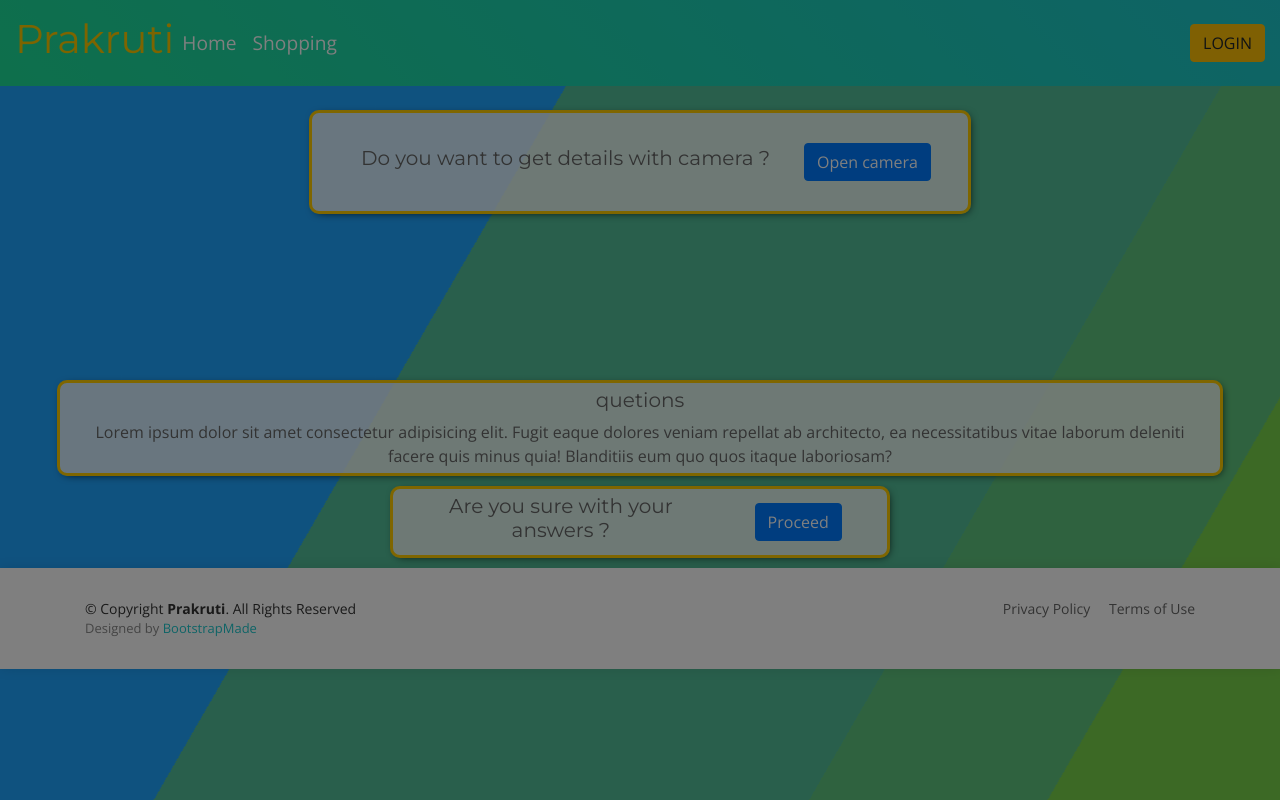
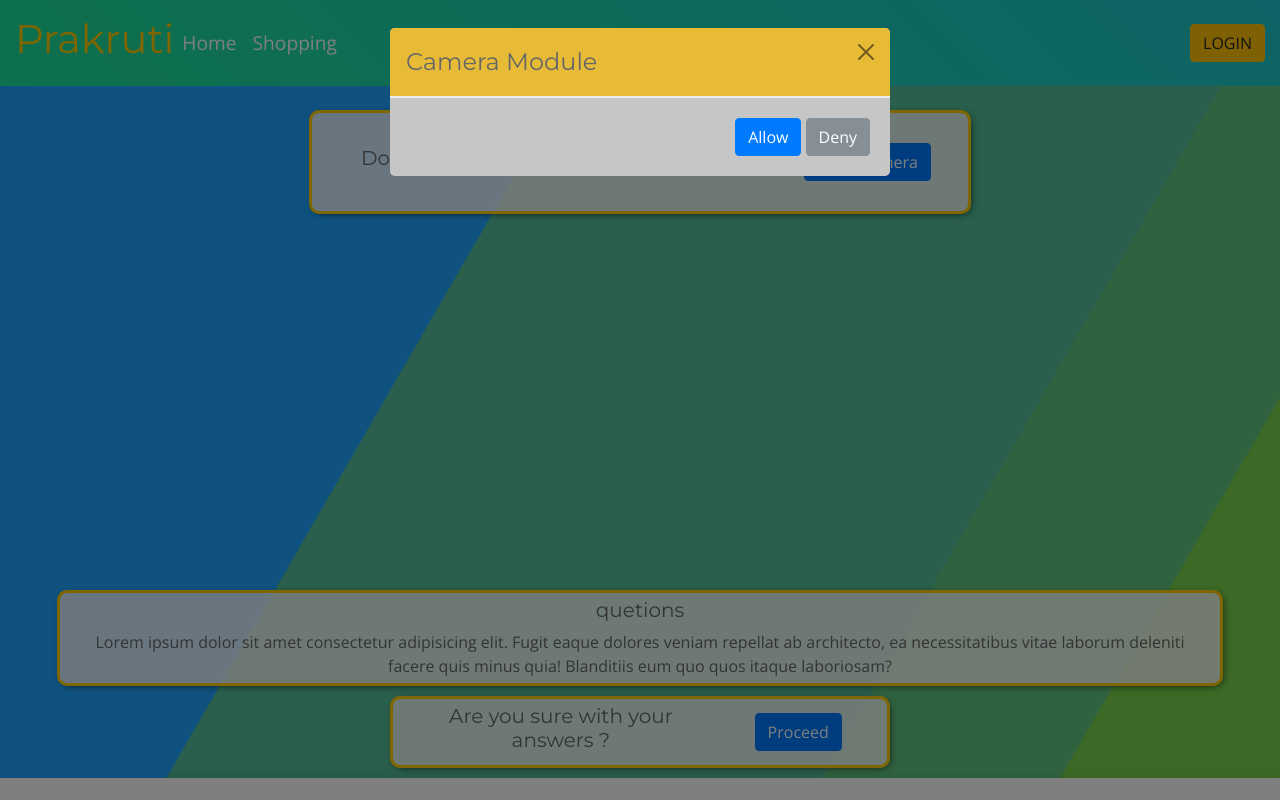
Before and after one commit to SarthakPatil99/Prakruti, a Django app: page /analyze/ in a window 1280 px wide, after a click on "Open camera". Run offline with Django 4.2, Linux system fonts and the light colour scheme; a map, chart or similar area stays blank; some libraries are stand-ins or nearby versions.

Commit message:
camera ui done

```diff
--- a/static/js/cam.js
+++ b/static/js/cam.js
@@ -2,7 +2,7 @@
 const snapshot = document.getElementById("snapshot");
 const canvas = document.getElementById("canvas");
 const video = document.getElementById("video");
-const errorMessage = document.getElementById("span#ErrorMessage");
+const errorMessage = document.getElementById("ErrorMessage");
 
 const constraints = {
   audio: false,
@@ -24,10 +24,29 @@ function handleSuccess(stream) {
   window.stream = stream;
   video.srcObject = stream;
 }
+// let cm = false;
+function cam() {
+  console.log("jdshbfhds");
+  var y = document.getElementById("bef");
+  var x = document.getElementById("aft");
+  var z = document.getElementById("myCam");
+  if (x.style.display === "none") {
+    x.style.display = "block";
+    y.style.display = "none";
+  } else {
+    x.style.display = "none";
+    y.style.display = "block";
+  }
+  // cm = !cm;
+  // if (cm) {
+  //   init();
 
-init();
+  // } else {
+  //   cm = false;
+  // }
+}
 
 var context = canvas.getContext("2d");
 snapshot.addEventListener("click", function () {
-  context.drawImage(video, 0, 0, 480, 360);
+  context.drawImage(video, 0, 0);
 });
--- a/templates/User/Analyzer.html
+++ b/templates/User/Analyzer.html
@@ -34,14 +34,20 @@
           <button
             type="button"
             class="btn-close"
-            data-dismiss="modal" aria-label="Close"
+            data-dismiss="modal"
+            aria-label="Close"
           ></button>
         </div>
-        <div class="modal-body">
+        <div class="modal-body collapse fade" id="myCam">
+          <center>
             <video id="video" playsinline autoplay></video>
+            <span id="ErrorMessage"></span>
+          </center>
+
         </div>
           <div class="modal-footer">
-            <button class="btn btn-primary" id="snapshot">
+            <div id="aft" style="display:none;">
+              <button class="btn btn-primary" id="snapshot">
               <svg
                 xmlns="http://www.w3.org/2000/svg"
                 width="26"
@@ -58,7 +64,7 @@
                 />
               </svg>
             </button>
-            <button class="btn btn-secondary ml-3">
+            <button class="btn btn-secondary ml-3" data-dismiss="modal" aria-label="Close" onclick="document.getElementById('cam-open').click()">
               <svg
                 xmlns="http://www.w3.org/2000/svg"
                 width="26"
@@ -76,10 +82,12 @@
                 />
               </svg>
             </button>
-            <button class="btn btn-primary">Allow</button>
-      <button class="btn btn-secondary" data-dismiss="modal" aria-label="Close">
-        Deny
-      </button>
+            </div>
+            <div id="bef">
+              <button  id="cam-open" class="btn btn-primary" data-bs-toggle="collapse" data-bs-target="#myCam" onclick="cam()">Allow</button>
+              <button class="btn btn-secondary" data-dismiss="modal" aria-label="Close"> Deny </button>
+            </div>
+
             </div>
           </div>
         </div>
@@ -102,7 +110,7 @@
       </button>
     </div>
   </div>
-  <canvas id="canvas"></canvas>
+  <canvas id="canvas" class="mb-0" height="360" width="480"></canvas>
   <div class="Q_Form">
     <div class="container">
       <h5>quetions</h5>
@@ -122,5 +130,4 @@
     </div>
   </div>
 </center>
-<script src="{% static '../static/js/cam.js'%}"></script>
 {% endblock body%}
--- a/templates/base.html
+++ b/templates/base.html
@@ -86,45 +86,6 @@
         </div>
       </div>
     </nav>
-
-    <!-- <div class="modal fade" id="exampleModal" tabindex="-1" aria-labelledby="exampleModalLabel" aria-hidden="true">
-      <div class="modal-dialog">
-        <div class="modal-content">
-          <div class="modal-header">
-            <h1 class="modal-title fs-5" id="exampleModalLabel">Modal title</h1>
-            <button type="button" class="btn-close" data-bs-dismiss="modal" aria-label="Close"></button>
-          </div>
-          <div class="modal-body">
-            ...
-          </div>
-          <div class="modal-footer">
-            <button type="button" class="btn btn-secondary" data-bs-dismiss="modal">Close</button>
-            <button type="button" class="btn btn-primary">Save changes</button>
-          </div>
-        </div>
-      </div>
-    </div> -->
-
-<!-- <div class="modal" id="exampleModal">
-  <div class="modal-dialog">
-    <div class="modal-content">
-
-      <div class="modal-header">
-        <h4 class="modal-title">Modal Heading</h4>
-        <button type="button" class="btn-close" data-bs-dismiss="modal" aria-label="Close"></button>
-      </div>
-
-      <div class="modal-body">
-        Modal body..
-      </div>
-
-      <div class="modal-footer">
-        <button type="button" class="btn btn-danger" data-bs-dismiss="modal">Close</button>
-      </div>
-
-    </div>
-  </div>
-</div> -->
 
     <!-- modal -->
     <div class="modal" id="exampleModal">
@@ -215,7 +176,9 @@
               </div>
             </div>
           </div>
-
+        </div>
+      </div>
+    </div>
     <!-- #header -->
 
     {% block body %} {% endblock body%}
@@ -263,5 +226,6 @@
 
     <!-- Template Main Javascript File -->
     <script src="{% static '../static/js/main.js' %}"></script>
+    <script src="{% static '../static/js/cam.js'%}"></script>
   </body>
 </html>
```
Also changed, not shown: 1 other file.
